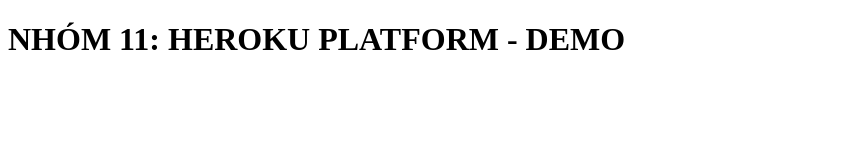
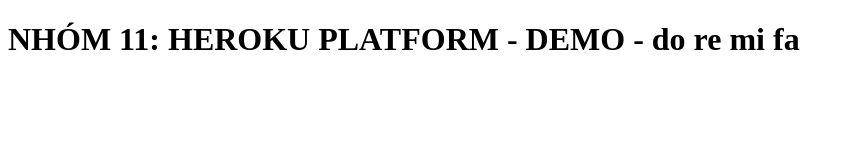
Before and after one commit to realTranQuocBao/baitapphp, a plain HTML site: page index.html in a window 1280 px wide. Shown: the whole page, without its empty margins (0-854 px from the left). Drawn offline with Linux system fonts and the light colour scheme.

Commit message:
edit index v2

```diff
--- a/index.html
+++ b/index.html
@@ -7,6 +7,6 @@
     <title>Document</title>
 </head>
 <body>
-    <h1>NHÓM 11: HEROKU PLATFORM - DEMO</h1>
+    <h1>NHÓM 11: HEROKU PLATFORM - DEMO - do re mi fa</h1>
 </body>
 </html>
```
